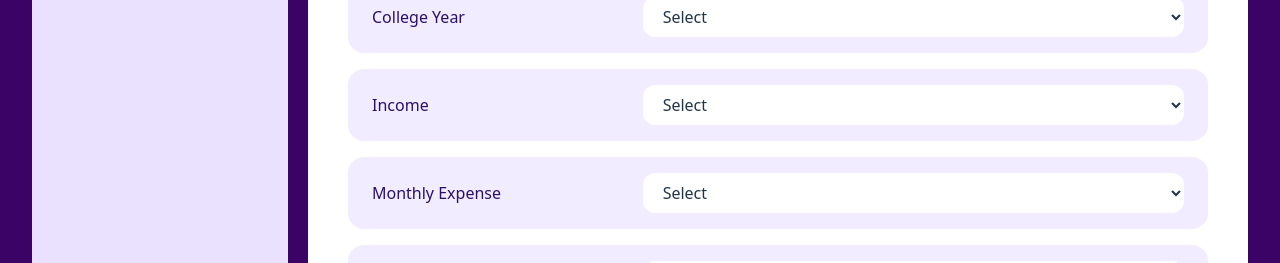
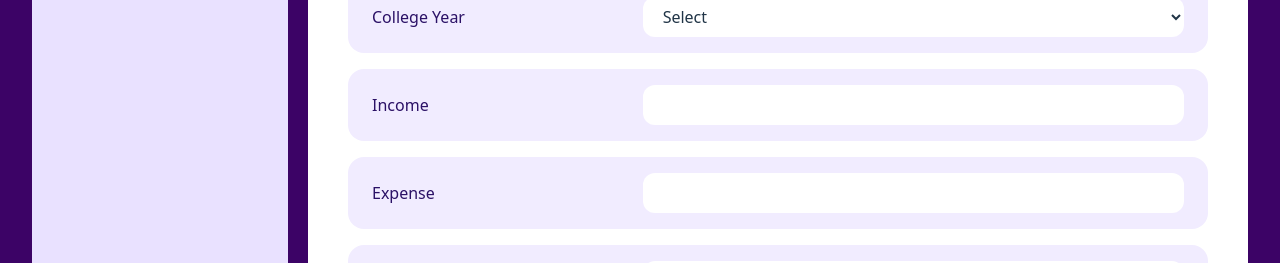
Before and after one commit to nuttamon21574/WebApp, a React (Vite) app in the folder Fontend/: page /my-account in a window 1280 px wide. Shown: the part 367-630 px from the top of the page. Built offline with nearby package versions, Linux system fonts and the light colour scheme.

Commit message:
Update FormContainer.jsx

```diff
--- a/Fontend/src/components/Form/FormContainer.jsx
+++ b/Fontend/src/components/Form/FormContainer.jsx
@@ -108,7 +108,15 @@ export default function FormContainer() {
 
         {/* Income */}
         <FormRow label="Income">
-          <select
+          <input
+            type="number"
+            className="rounded-xl px-4 py-2 bg-white w-full"
+            value={form.income}
+            onChange={(e) =>
+              setForm({ ...form, income: e.target.value })
+            }
+          />
+         {/*} <select
             className="rounded-xl px-4 py-2 bg-white w-full"
             value={form.income}
             onChange={(e) =>
@@ -121,11 +129,20 @@ export default function FormContainer() {
             <option value="15001-20000">15,001 – 20,000</option>
             <option value="20001-25000">20,001 – 25,000</option>
           </select>
+          */}
         </FormRow>
 
       {/* Expense */}
-      <FormRow label="Monthly Expense">
-        <select
+      <FormRow label="Expense">
+        <input
+            type="number"
+            className="rounded-xl px-4 py-2 bg-white w-full"
+            value={form.expense}
+            onChange={(e) =>
+              setForm({ ...form, expense: e.target.value })
+            }
+          />
+        {/* <select
           className="rounded-xl px-4 py-2 bg-white w-full"
           value={form.expense}
           onChange={(e) =>
@@ -138,6 +155,8 @@ export default function FormContainer() {
           <option value="12001-18000">12,001 – 18,000</option>
           <option value="18001-25000">18,001 – 25,000</option>
         </select>
+        */}
+
       </FormRow>
 
         {/* SPayLater Limit */}
```
